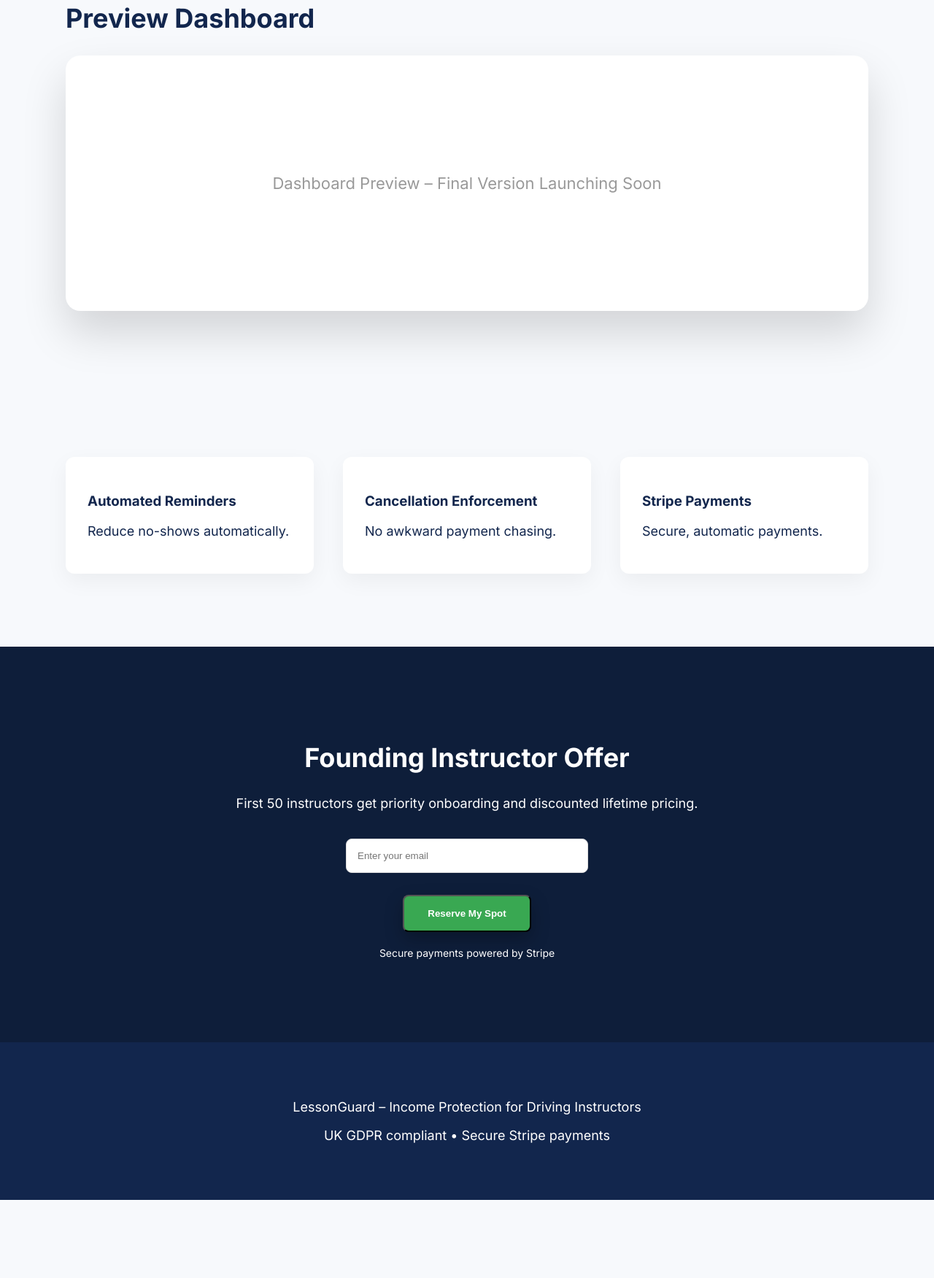
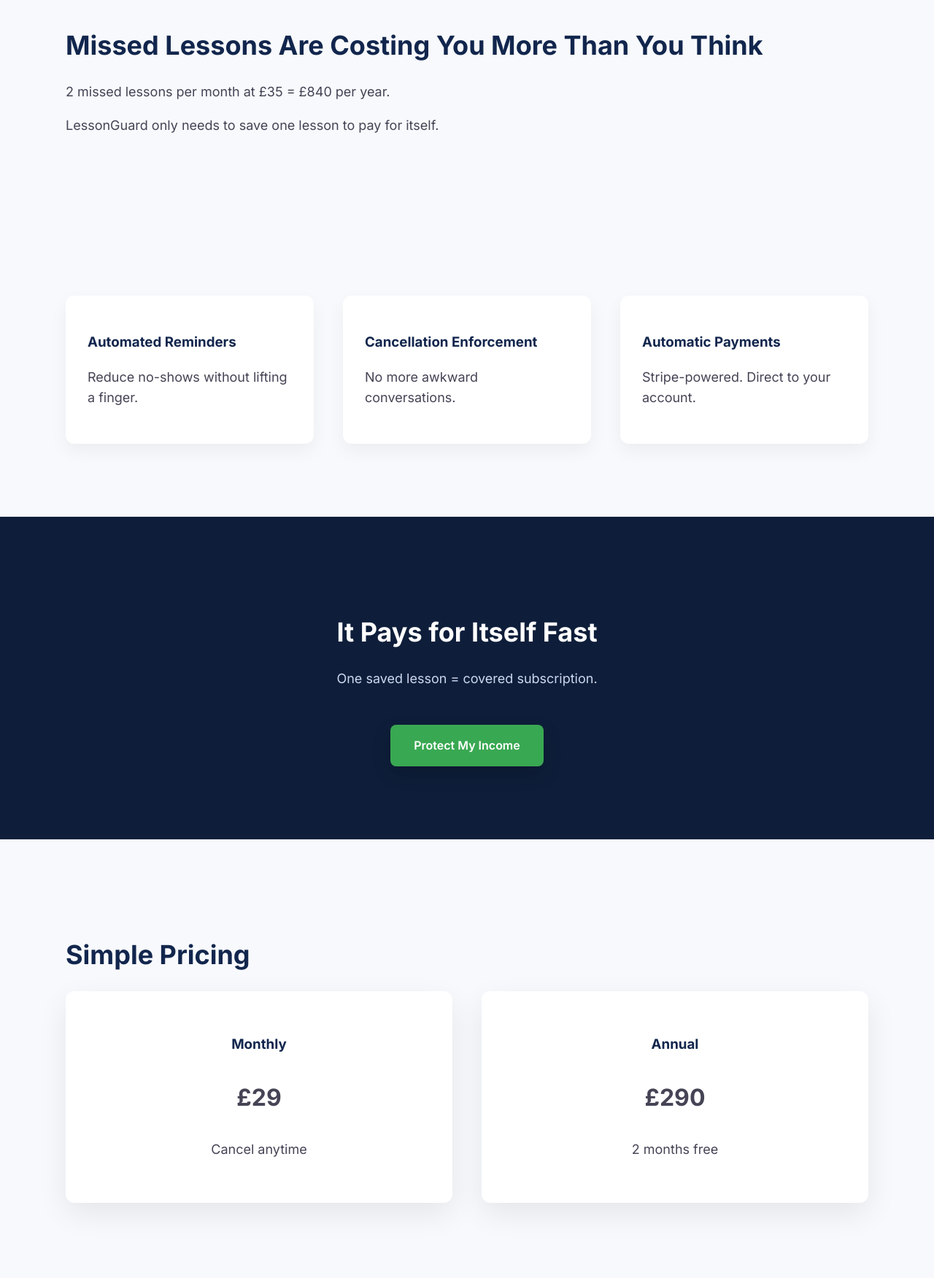
Before and after one commit to SaaSEntre1111/lessonguard-website, a plain HTML site: page index.html in a window 1280 px wide. Shown: the part 775-2526 px from the top of the page at 73% size. Before the commit the page ends 2419 px from the top, so only its background shows below. Drawn offline with Linux system fonts and the light colour scheme.

Commit message:
index.html

```diff
--- a/index.html
+++ b/index.html
@@ -5,124 +5,127 @@
 <meta name="viewport" content="width=device-width, initial-scale=1.0">
 <title>LessonGuard – Income Protection for Driving Instructors</title>
 <link href="https://fonts.googleapis.com/css2?family=Inter:wght@400;600;700;800&display=swap" rel="stylesheet">
-
 <style>
 
 :root {
-  --navy:#12264D;
-  --navy-dark:#0E1E3A;
-  --green:#39A852;
-  --light:#F7F9FC;
+  --navy: #12264D;
+  --navy-dark: #0E1E3A;
+  --green: #39A852;
+  --light: #F7F9FC;
 }
 
 body {
-  margin:0;
-  font-family:'Inter',sans-serif;
-  background:var(--light);
-  color:var(--navy);
-  overflow-x:hidden;
+  margin: 0;
+  font-family: 'Inter', sans-serif;
+  background: var(--light);
+  color: var(--navy);
+  line-height: 1.6;
 }
 
 section {
-  padding:100px 20px;
+  padding: 100px 20px;
 }
 
 .container {
-  max-width:1100px;
-  margin:auto;
+  max-width: 1100px;
+  margin: auto;
 }
 
-h1 { font-size:48px; font-weight:800; }
-h2 { font-size:36px; font-weight:700; }
+h1 {
+  font-size: 48px;
+  font-weight: 800;
+  margin-bottom: 20px;
+}
 
-p { font-size:18px; }
+h2 {
+  font-size: 36px;
+  font-weight: 700;
+  margin-bottom: 20px;
+}
+
+p {
+  font-size: 18px;
+  color: #445;
+}
 
 .hero {
-  background:linear-gradient(135deg,var(--navy),var(--navy-dark));
-  color:white;
-  text-align:center;
-  padding:140px 20px;
+  background: linear-gradient(135deg, var(--navy), var(--navy-dark));
+  color: white;
+  text-align: center;
+  padding: 140px 20px;
+}
+
+.hero p {
+  color: #d8e2f2;
 }
 
 .button {
-  display:inline-block;
-  padding:16px 32px;
-  background:var(--green);
-  color:white;
-  border-radius:8px;
-  text-decoration:none;
-  font-weight:600;
-  margin-top:30px;
-  box-shadow:0 10px 25px rgba(0,0,0,0.25);
-  transition:0.2s;
+  display: inline-block;
+  padding: 16px 32px;
+  background: var(--green);
+  color: white;
+  text-decoration: none;
+  border-radius: 8px;
+  font-weight: 600;
+  margin-top: 30px;
+  box-shadow: 0 10px 25px rgba(0,0,0,0.2);
+  transition: all 0.2s ease;
 }
 
-.button:hover { transform:translateY(-2px); }
-
-.card {
-  background:white;
-  padding:30px;
-  border-radius:12px;
-  box-shadow:0 10px 30px rgba(0,0,0,0.05);
+.button:hover {
+  transform: translateY(-2px);
+  box-shadow: 0 15px 30px rgba(0,0,0,0.25);
 }
 
 .grid {
-  display:grid;
-  gap:40px;
+  display: grid;
+  gap: 40px;
 }
 
 .grid-3 {
-  grid-template-columns:repeat(auto-fit,minmax(250px,1fr));
+  grid-template-columns: repeat(auto-fit, minmax(250px, 1fr));
 }
 
-.dark {
-  background:var(--navy-dark);
-  color:white;
-  text-align:center;
+.card {
+  background: white;
+  padding: 30px;
+  border-radius: 12px;
+  box-shadow: 0 10px 25px rgba(0,0,0,0.05);
 }
 
-.dashboard-mock {
-  background:white;
-  height:350px;
-  border-radius:20px;
-  box-shadow:0 30px 60px rgba(0,0,0,0.15);
-  display:flex;
-  align-items:center;
-  justify-content:center;
-  font-size:22px;
-  color:#999;
+.dark-section {
+  background: var(--navy-dark);
+  color: white;
+  text-align: center;
 }
 
-.fade {
-  opacity:0;
-  transform:translateY(30px);
-  transition:all 0.8s ease;
+.dark-section p {
+  color: #cdd8f0;
 }
 
-.fade.visible {
-  opacity:1;
-  transform:translateY(0);
-}
-
-.countdown {
-  font-size:24px;
-  font-weight:700;
-  margin-top:20px;
-}
-
-input[type="email"] {
-  padding:15px;
-  width:300px;
-  border-radius:8px;
-  border:1px solid #ddd;
-  margin-top:20px;
+.pricing-box {
+  background: white;
+  padding: 40px;
+  border-radius: 12px;
+  box-shadow: 0 15px 40px rgba(0,0,0,0.08);
+  text-align: center;
 }
 
 .footer {
-  background:var(--navy);
-  color:white;
-  text-align:center;
-  padding:60px 20px;
+  background: var(--navy);
+  color: white;
+  text-align: center;
+  padding: 60px 20px;
+}
+
+.badges img {
+  height: 50px;
+  margin: 10px;
+}
+
+@media(max-width:768px){
+  h1 { font-size: 36px; }
+  h2 { font-size: 28px; }
 }
 
 </style>
@@ -130,99 +133,77 @@
 <body>
 
 <section class="hero">
-  <div class="container fade">
+  <div class="container">
     <h1>Stop Losing Money on Missed Driving Lessons</h1>
-    <p>Income protection for independent driving instructors.</p>
-    <a href="#founding" class="button">Join Founding Launch</a>
-    <div class="countdown" id="countdown"></div>
+    <p>LessonGuard protects your income with automated reminders, enforced cancellations, and automatic payments.</p>
+    <a href="#" class="button">Start Free Trial</a>
+    <p style="margin-top:15px;font-size:14px;">No contract. Cancel anytime.</p>
   </div>
 </section>
 
 <section>
-  <div class="container fade">
-    <h2>Preview Dashboard</h2>
-    <div class="dashboard-mock">
-      Dashboard Preview – Final Version Launching Soon
+  <div class="container">
+    <h2>Missed Lessons Are Costing You More Than You Think</h2>
+    <p>2 missed lessons per month at £35 = £840 per year.</p>
+    <p>LessonGuard only needs to save one lesson to pay for itself.</p>
+  </div>
+</section>
+
+<section>
+  <div class="container grid grid-3">
+    <div class="card">
+      <h3>Automated Reminders</h3>
+      <p>Reduce no-shows without lifting a finger.</p>
+    </div>
+    <div class="card">
+      <h3>Cancellation Enforcement</h3>
+      <p>No more awkward conversations.</p>
+    </div>
+    <div class="card">
+      <h3>Automatic Payments</h3>
+      <p>Stripe-powered. Direct to your account.</p>
+    </div>
+  </div>
+</section>
+
+<section class="dark-section">
+  <div class="container">
+    <h2>It Pays for Itself Fast</h2>
+    <p>One saved lesson = covered subscription.</p>
+    <a href="#" class="button">Protect My Income</a>
+  </div>
+</section>
+
+<section>
+  <div class="container">
+    <h2>Simple Pricing</h2>
+    <div class="grid grid-3">
+      <div class="pricing-box">
+        <h3>Monthly</h3>
+        <p style="font-size:32px;font-weight:700;">£29</p>
+        <p>Cancel anytime</p>
+      </div>
+      <div class="pricing-box">
+        <h3>Annual</h3>
+        <p style="font-size:32px;font-weight:700;">£290</p>
+        <p>2 months free</p>
+      </div>
     </div>
   </div>
 </section>
 
 <section>
-  <div class="container grid grid-3 fade">
-    <div class="card">
-      <h3>Automated Reminders</h3>
-      <p>Reduce no-shows automatically.</p>
-    </div>
-    <div class="card">
-      <h3>Cancellation Enforcement</h3>
-      <p>No awkward payment chasing.</p>
-    </div>
-    <div class="card">
-      <h3>Stripe Payments</h3>
-      <p>Secure, automatic payments.</p>
-    </div>
-  </div>
-</section>
-
-<section class="dark" id="founding">
-  <div class="container fade">
-    <h2>Founding Instructor Offer</h2>
-    <p>First 50 instructors get priority onboarding and discounted lifetime pricing.</p>
-    <form action="https://formsubmit.co/leelowther2021@gmail.com" method="POST">
-      <input type="email" name="email" placeholder="Enter your email" required>
-      <br>
-      <button type="submit" class="button">Reserve My Spot</button>
-    </form>
-    <p style="margin-top:20px;font-size:14px;">Secure payments powered by Stripe</p>
+  <div class="container badges" style="text-align:center;">
+    <h2>Available on</h2>
+    <img src="https://upload.wikimedia.org/wikipedia/commons/7/78/Google_Play_Store_badge_EN.svg">
+    <img src="https://developer.apple.com/assets/elements/badges/download-on-the-app-store.svg">
   </div>
 </section>
 
 <div class="footer">
   <p>LessonGuard – Income Protection for Driving Instructors</p>
-  <p>UK GDPR compliant • Secure Stripe payments</p>
+  <p>Secure payments via Stripe • UK GDPR compliant</p>
 </div>
-
-<script>
-
-// Scroll Fade Animation
-const faders = document.querySelectorAll('.fade');
-
-const appearOptions = {
-  threshold:0.2
-};
-
-const appearOnScroll = new IntersectionObserver(function(entries,observer){
-  entries.forEach(entry=>{
-    if(!entry.isIntersecting) return;
-    entry.target.classList.add('visible');
-    observer.unobserve(entry.target);
-  });
-}, appearOptions);
-
-faders.forEach(fader=>{
-  appearOnScroll.observe(fader);
-});
-
-// Countdown Timer
-const launchDate = new Date("July 1, 2026 00:00:00").getTime();
-
-const x = setInterval(function(){
-  const now = new Date().getTime();
-  const distance = launchDate - now;
-
-  const days = Math.floor(distance / (1000*60*60*24));
-  const hours = Math.floor((distance % (1000*60*60*24)) / (1000*60*60));
-
-  document.getElementById("countdown").innerHTML =
-    days + " days " + hours + " hours until launch";
-
-  if(distance < 0){
-    clearInterval(x);
-    document.getElementById("countdown").innerHTML = "Now Live";
-  }
-},1000);
-
-</script>
 
 </body>
 </html>
```
